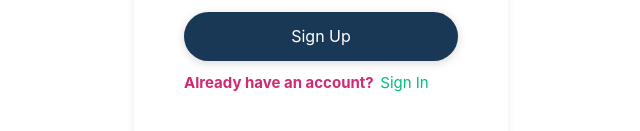
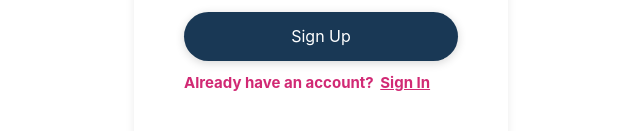
Before and after one commit to codersforcauses/bluecrew, a Vue app in the folder client/: page / in a window 1280 px wide. Shown: the part 1774-1905 px from the top of the page, without its empty margins (319-959 px from the left). Built offline with nearby package versions, Linux system fonts and the light colour scheme; no server answers; the HTML template or start-up script is replaced by a standard one.

Commit message:
messing around

```diff
--- a/client/src/components/RegisterModal.vue
+++ b/client/src/components/RegisterModal.vue
@@ -1,6 +1,5 @@
 <script setup lang="ts">
 import { reactive, defineEmits } from 'vue'
-import { createVuetify } from 'vuetify'
 
 const formData = reactive({
   username: '',
@@ -20,7 +19,7 @@ defineEmits(['close'])
 <template>
   <div class="register-container">
     <div class="header">
-      <button class="close-button" @click="$emit('close'), $router.push('/')">x</button>
+      <button class="close-button" @click="$emit('close'), $routqer.push('/')">x</button>
       <img src="/bc-logo.png" alt="logo" style="margin: 0 auto" />
     </div>
     <strong class="text-primaryPink">Create an account</strong>
@@ -127,7 +126,7 @@ defineEmits(['close'])
       <button type="submit" class="bg-primaryBlue text-creamyWhite">Sign Up</button>
     </form>
 
-    <footer class="text-primaryPink">Already have an account? <a href="#">Sign In</a></footer>
+    <footer class="text-primaryPink">Already have an account? <a href="#" class="text-primaryPink">Sign In</a></footer>
   </div>
 </template>
 
@@ -216,4 +215,9 @@ button {
 footer {
   font-weight: bold;
 }
+
+a {
+  font-weight: bold;
+  text-decoration: underline;
+}
 </style>
```
